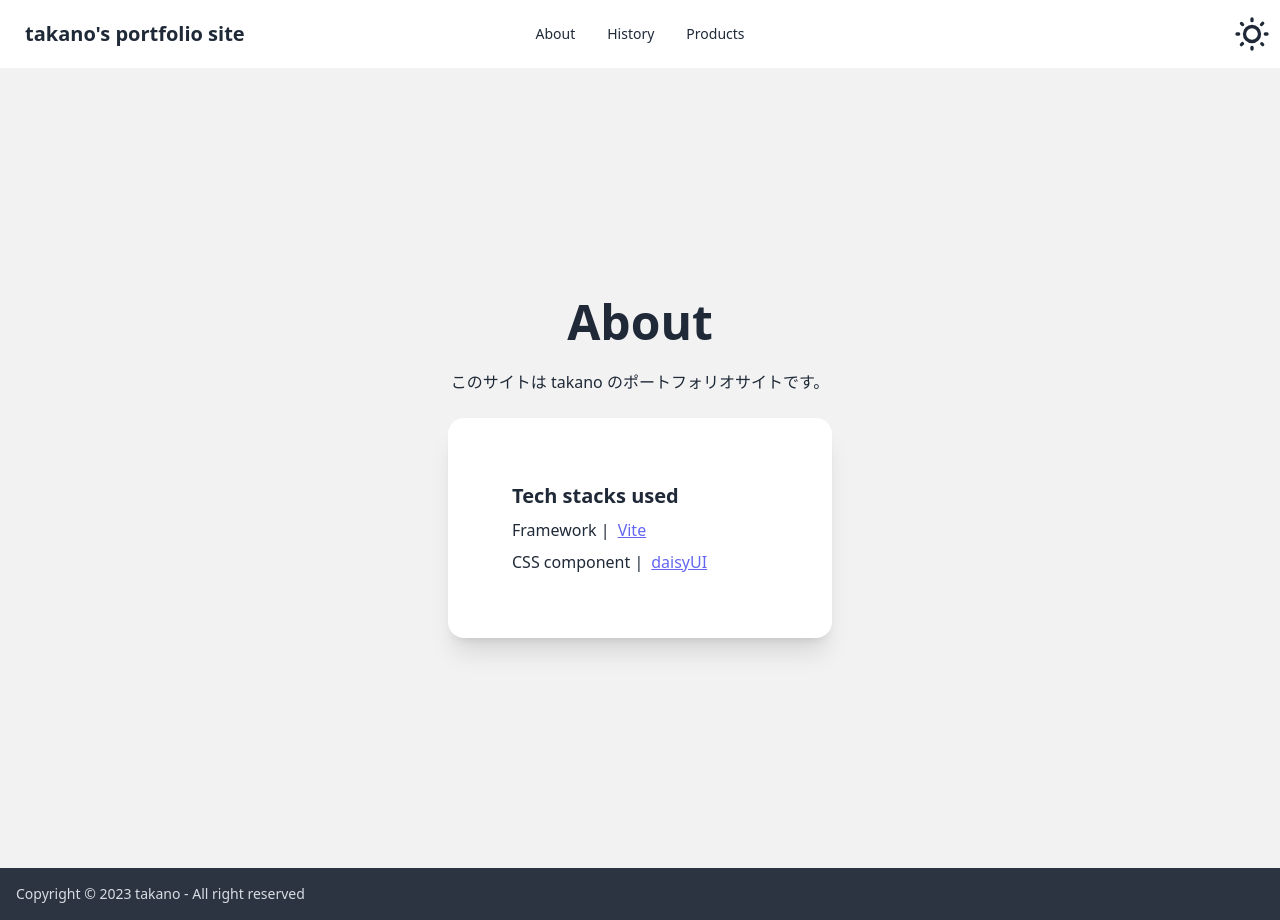
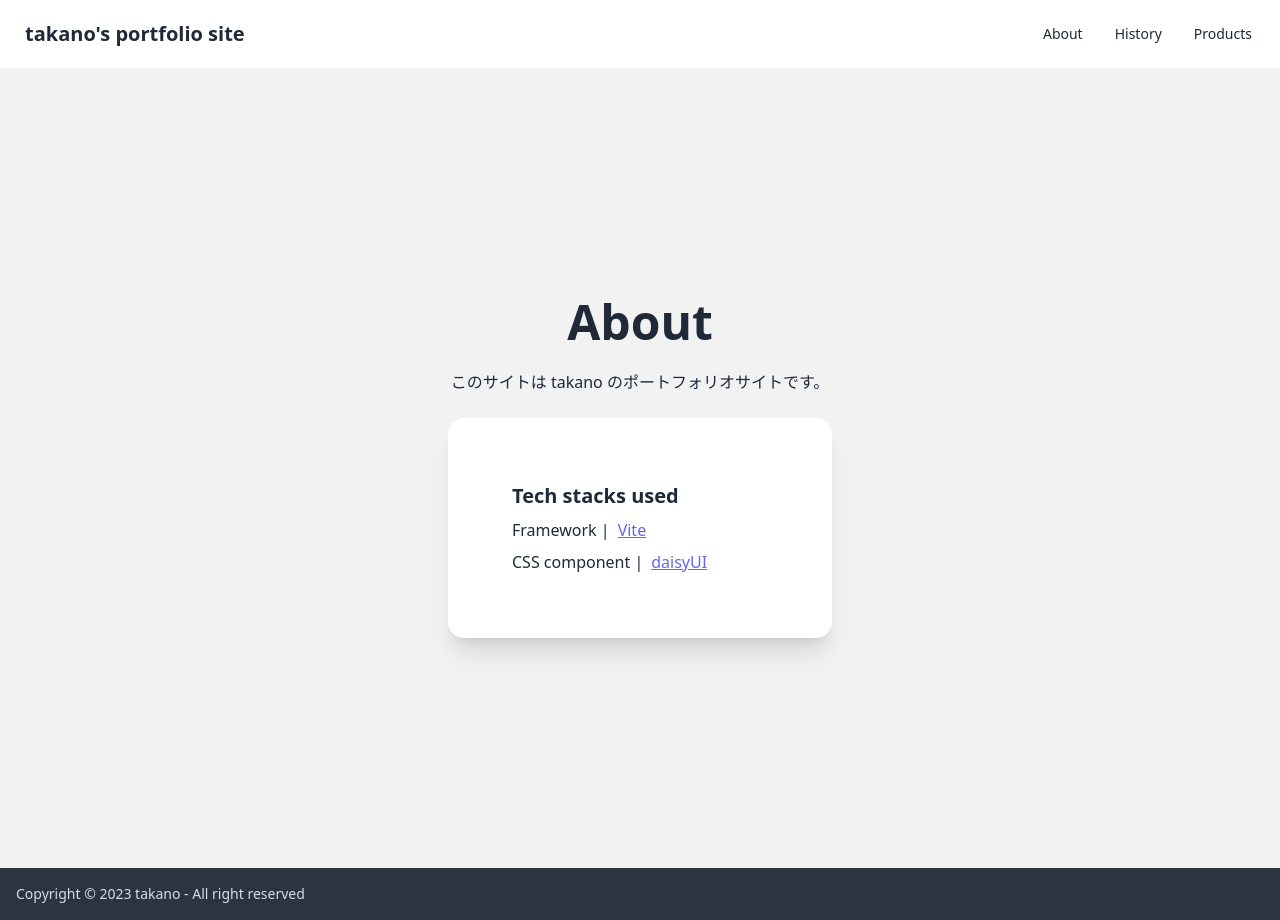
Before and after one commit to takano536/portfolio-site, a React (Vite) app: page /portfolio-site/about in a window 1280 px wide. Built offline with nearby package versions, Linux system fonts and the light colour scheme.

Commit message:
delete theme switch

```diff
--- a/src/components/Navbar.tsx
+++ b/src/components/Navbar.tsx
@@ -1,6 +1,4 @@
 import type { FC } from 'react';
-
-import ThemeSwitch from './ThemeSwitch';
 
 const Navbar: FC = () => (
   <div className="navbar bg-base-100">
@@ -23,11 +21,11 @@
           </svg>
         </label>
       </div>
-      <a href="/portfolio-site" className="btn btn-ghost normal-case text-xl">
+      <a href="/portfolio-site/" className="btn btn-ghost normal-case text-xl">
         takano's portfolio site
       </a>
     </div>
-    <div className="navbar-center hidden lg:flex">
+    <div className="navbar-end hidden lg:flex">
       <ul className="menu menu-horizontal px-1">
         <li>
           <a href="/portfolio-site/about">About</a>
@@ -40,9 +38,6 @@
         </li>
       </ul>
     </div>
-    <div className="navbar-end">
-      <ThemeSwitch />
-    </div>
   </div>
 );
 
--- a/src/components/ThemeSwitch.tsx
+++ /dev/null
@@ -1,44 +0,0 @@
-import type { FC } from 'react';
-import { useState, useEffect } from 'react';
-
-const lightTheme = 'light';
-const darkTheme = 'dark';
-
-const ThemeSwitch: FC = () => {
-  const [theme, setTheme] = useState(lightTheme);
-
-  const toggleTheme = () => {
-    setTheme(theme === darkTheme ? lightTheme : darkTheme);
-  };
-
-  useEffect(() => {
-    const htmlElement = document.querySelector('html');
-    if (htmlElement) {
-      htmlElement.setAttribute('data-theme', theme);
-    }
-  }, [theme]);
-
-  return (
-    <label className="swap swap-rotate">
-      <input onClick={toggleTheme} type="checkbox" />
-      {/* sun icon */}
-      <svg
-        className="swap-off fill-current w-10 h-10"
-        xmlns="http://www.w3.org/2000/svg"
-        viewBox="0 0 24 24"
-      >
-        <path d="M5.64,17l-.71.71a1,1,0,0,0,0,1.41,1,1,0,0,0,1.41,0l.71-.71A1,1,0,0,0,5.64,17ZM5,12a1,1,0,0,0-1-1H3a1,1,0,0,0,0,2H4A1,1,0,0,0,5,12Zm7-7a1,1,0,0,0,1-1V3a1,1,0,0,0-2,0V4A1,1,0,0,0,12,5ZM5.64,7.05a1,1,0,0,0,.7.29,1,1,0,0,0,.71-.29,1,1,0,0,0,0-1.41l-.71-.71A1,1,0,0,0,4.93,6.34Zm12,.29a1,1,0,0,0,.7-.29l.71-.71a1,1,0,1,0-1.41-1.41L17,5.64a1,1,0,0,0,0,1.41A1,1,0,0,0,17.66,7.34ZM21,11H20a1,1,0,0,0,0,2h1a1,1,0,0,0,0-2Zm-9,8a1,1,0,0,0-1,1v1a1,1,0,0,0,2,0V20A1,1,0,0,0,12,19ZM18.36,17A1,1,0,0,0,17,18.36l.71.71a1,1,0,0,0,1.41,0,1,1,0,0,0,0-1.41ZM12,6.5A5.5,5.5,0,1,0,17.5,12,5.51,5.51,0,0,0,12,6.5Zm0,9A3.5,3.5,0,1,1,15.5,12,3.5,3.5,0,0,1,12,15.5Z" />
-      </svg>
-      {/* moon icon */}
-      <svg
-        className="swap-on fill-current w-10 h-10"
-        xmlns="http://www.w3.org/2000/svg"
-        viewBox="0 0 24 24"
-      >
-        <path d="M21.64,13a1,1,0,0,0-1.05-.14,8.05,8.05,0,0,1-3.37.73A8.15,8.15,0,0,1,9.08,5.49a8.59,8.59,0,0,1,.25-2A1,1,0,0,0,8,2.36,10.14,10.14,0,1,0,22,14.05,1,1,0,0,0,21.64,13Zm-9.5,6.69A8.14,8.14,0,0,1,7.08,5.22v.27A10.15,10.15,0,0,0,17.22,15.63a9.79,9.79,0,0,0,2.1-.22A8.11,8.11,0,0,1,12.14,19.73Z" />
-      </svg>
-    </label>
-  );
-};
-
-export default ThemeSwitch;
--- a/tailwind.config.js
+++ b/tailwind.config.js
@@ -6,6 +6,6 @@
   },
   plugins: [require('daisyui')],
   daisyui: {
-    themes: ['light', 'dark'],
+    themes: ['light'],
   },
 };
```
